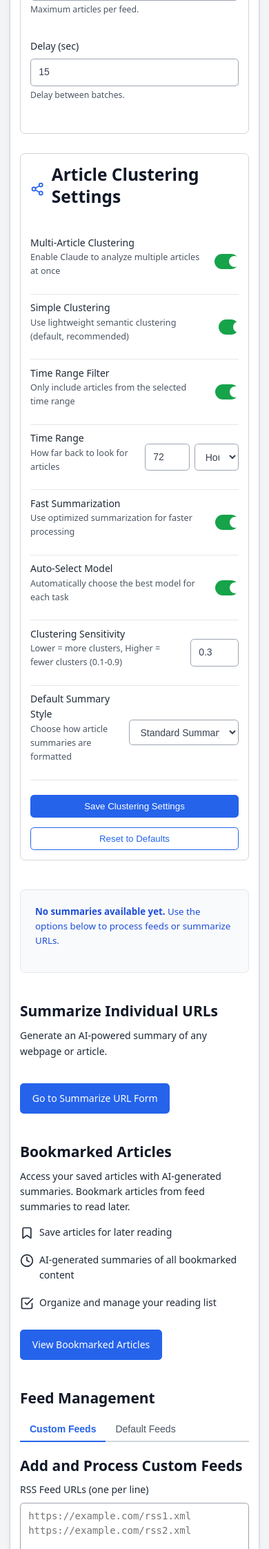
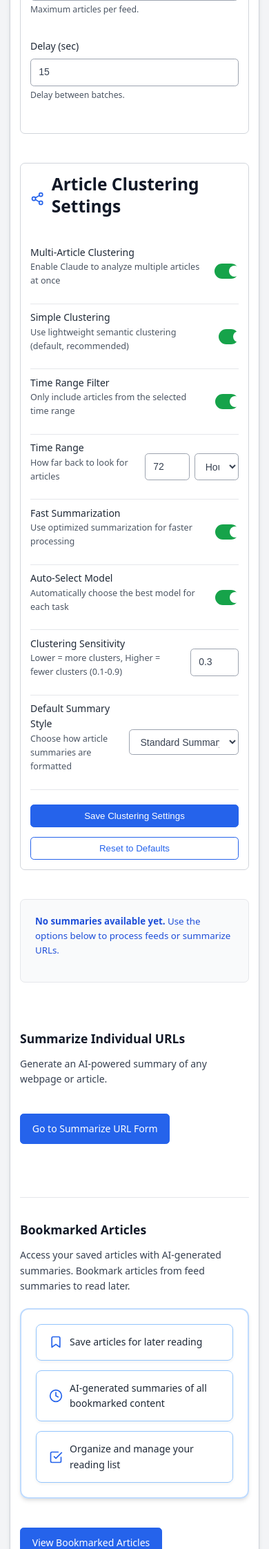
Before and after one commit to tcarmody/rss-reader, a FastAPI app: page / in a window 390 px wide. Shown: the part 767-3012 px from the top of the page at 69% size. Run offline with FastAPI, Linux system fonts and the light colour scheme; parts of the project's set-up code (start-up, migrations or seed data) failed here and were passed over.

Commit message:
Implement comprehensive spacing solution and restore decorative styling
Addresses user feedback about spacing regression and lost decorative elements.
Provides enhanced visual hierarchy and maximum readability on welcome page.

- Enhanced feature highlights with decorative borders, gradients, and hover effects
- Comprehensive section spacing with proper margins and padding
- Visual separators between major sections for better organization
- Improved button spacing and typography for better usability
- Responsive design considerations for mobile and desktop
- Professional polish with box shadows and smooth animations

🤖 Generated with [Claude Code](https://claude.ai/code)

Co-Authored-By: Claude <noreply@anthropic.com>

```diff
--- a/static/css/styles.css
+++ b/static/css/styles.css
@@ -998,25 +998,60 @@ textarea.form-input {
   margin-top: var(--spacing-2xl);
 }
 
+.card-section:first-of-type {
+  margin-top: var(--spacing-xl); /* Less spacing for first section */
+}
+
+.card-section + .card-section {
+  margin-top: 4rem; /* Extra spacing between major sections */
+}
+
 .card-title.section-title {
   margin-top: var(--spacing-2xl);
 }
 
-/* Feature highlights */
+/* Feature highlights with enhanced styling */
 .feature-highlights {
-  margin-top: var(--spacing-md);
+  margin: var(--spacing-lg) 0;
+  padding: var(--spacing-lg);
+  background: var(--color-neutral-50);
+  border: 1px solid var(--color-neutral-200);
+  border-radius: var(--border-radius-lg);
 }
 
 .feature-highlight {
   display: flex;
   align-items: flex-start;
-  margin-bottom: var(--spacing-sm);
+  margin-bottom: var(--spacing-md);
+  padding: var(--spacing-sm);
+  border-radius: var(--border-radius-md);
+  transition: background-color 0.2s ease;
+}
+
+.feature-highlight:last-child {
+  margin-bottom: 0;
+}
+
+.feature-highlight:hover {
+  background-color: var(--color-primary-25, #f8faff);
 }
 
 .feature-highlight svg {
-  margin-right: 8px;
+  margin-right: var(--spacing-sm);
   flex-shrink: 0;
   margin-top: 2px; /* Align with text baseline */
+  color: var(--color-primary-600);
+}
+
+.feature-highlight-text {
+  color: var(--color-neutral-700);
+  font-weight: 500;
+}
+
+/* Section button spacing */
+.section-button {
+  margin-top: var(--spacing-xl);
+  margin-bottom: var(--spacing-lg);
 }
 
 /* Form improvements */
--- a/templates/welcome.html
+++ b/templates/welcome.html
@@ -160,27 +160,122 @@
     font-weight: 600;
   }
 
-  /* Feature highlights */
+  /* Comprehensive section spacing for maximum readability */
+  .card > section:first-of-type {
+    margin-top: 2rem;
+  }
+
+  .card > section {
+    margin-bottom: 3rem;
+  }
+
+  .card > section:last-of-type {
+    margin-bottom: 2rem;
+  }
+
+  .card-section {
+    margin-top: 3rem;
+    margin-bottom: 3rem;
+    padding: 2rem 0;
+  }
+
+  .card-section:first-of-type {
+    margin-top: 2.5rem;
+    padding-top: 1.5rem;
+  }
+
+  .card-section + .card-section {
+    border-top: 1px solid var(--color-neutral-200);
+    padding-top: 2.5rem;
+    margin-top: 2.5rem;
+  }
+
+  /* Enhanced button spacing */
+  .button.large {
+    margin-top: 1.5rem;
+    margin-bottom: 0.5rem;
+  }
+
+  /* Title and description spacing */
+  .card-section h3 {
+    margin-bottom: 1rem;
+    font-size: 1.25rem;
+    font-weight: 600;
+  }
+
+  .card-section p {
+    margin-bottom: 1.25rem;
+    line-height: 1.6;
+    color: var(--color-neutral-700);
+  }
+
+  /* Feature highlights with enhanced decorative styling */
   .feature-highlights {
     display: flex;
     flex-direction: column;
-    gap: 0.75rem;
-    margin-top: 1rem;
+    gap: 1rem;
+    margin-top: 1.5rem;
+    padding: 1.5rem;
+    background: linear-gradient(145deg, var(--color-neutral-25), var(--color-neutral-50));
+    border: 2px solid var(--color-primary-200);
+    border-radius: 12px;
+    box-shadow: 0 4px 6px -1px rgba(0, 0, 0, 0.1), 0 2px 4px -1px rgba(0, 0, 0, 0.06);
   }
 
   .feature-item {
     display: flex;
     align-items: center;
-    padding: 0.75rem 1rem;
-    background-color: var(--color-neutral-50);
-    border-radius: 6px;
-    border: 1px solid var(--color-neutral-200);
-    transition: all 0.2s ease;
+    gap: 0.75rem;
+    padding: 1rem 1.25rem;
+    background: linear-gradient(135deg, var(--color-neutral-0), var(--color-neutral-25));
+    border-radius: 8px;
+    border: 1px solid var(--color-primary-300);
+    box-shadow: 0 2px 4px rgba(0, 0, 0, 0.05);
+    transition: all 0.3s ease;
+    font-weight: 500;
+    color: var(--color-neutral-800);
+    position: relative;
+    overflow: hidden;
+  }
+
+  .feature-item::before {
+    content: '';
+    position: absolute;
+    top: 0;
+    left: 0;
+    width: 100%;
+    height: 100%;
+    background: linear-gradient(135deg, var(--color-primary-50), var(--color-primary-100));
+    opacity: 0;
+    transition: opacity 0.3s ease;
+    z-index: 0;
+  }
+
+  .feature-item:hover::before {
+    opacity: 1;
   }
 
   .feature-item:hover {
-    background-color: var(--color-primary-50);
-    border-color: var(--color-primary-200);
+    border-color: var(--color-primary-400);
+    box-shadow: 0 4px 12px rgba(59, 130, 246, 0.15);
+    transform: translateY(-2px);
+  }
+
+  .feature-item svg {
+    color: var(--color-primary-600);
+    flex-shrink: 0;
+    z-index: 1;
+    position: relative;
+  }
+
+  .feature-item:hover svg {
+    color: var(--color-primary-700);
+  }
+
+  .feature-item span,
+  .feature-item text {
+    z-index: 1;
+    position: relative;
   }
 
   @media (min-width: 768px) {
@@ -365,20 +460,20 @@
     <p>Access your saved articles with AI-generated summaries. Bookmark articles from feed summaries to read later.</p>
 
     <div class="feature-highlights">
-      <div class="feature-highlight">
+      <div class="feature-item">
         <svg xmlns="http://www.w3.org/2000/svg" width="20" height="20" viewBox="0 0 24 24" fill="none" stroke="currentColor" stroke-width="2" stroke-linecap="round" stroke-linejoin="round">
           <path d="M19 21l-7-5-7 5V5a2 2 0 0 1 2-2h10a2 2 0 0 1 2 2z"></path>
         </svg>
         Save articles for later reading
       </div>
-      <div class="feature-highlight">
+      <div class="feature-item">
         <svg xmlns="http://www.w3.org/2000/svg" width="20" height="20" viewBox="0 0 24 24" fill="none" stroke="currentColor" stroke-width="2" stroke-linecap="round" stroke-linejoin="round">
           <circle cx="12" cy="12" r="10"></circle>
           <path d="M12 6v6l4 2"></path>
         </svg>
         AI-generated summaries of all bookmarked content
       </div>
-      <div class="feature-highlight">
+      <div class="feature-item">
         <svg xmlns="http://www.w3.org/2000/svg" width="20" height="20" viewBox="0 0 24 24" fill="none" stroke="currentColor" stroke-width="2" stroke-linecap="round" stroke-linejoin="round">
           <polyline points="9 11 12 14 22 4"></polyline>
           <path d="M21 12v7a2 2 0 0 1-2 2H5a2 2 0 0 1-2-2V5a2 2 0 0 1 2-2h11"></path>
```
